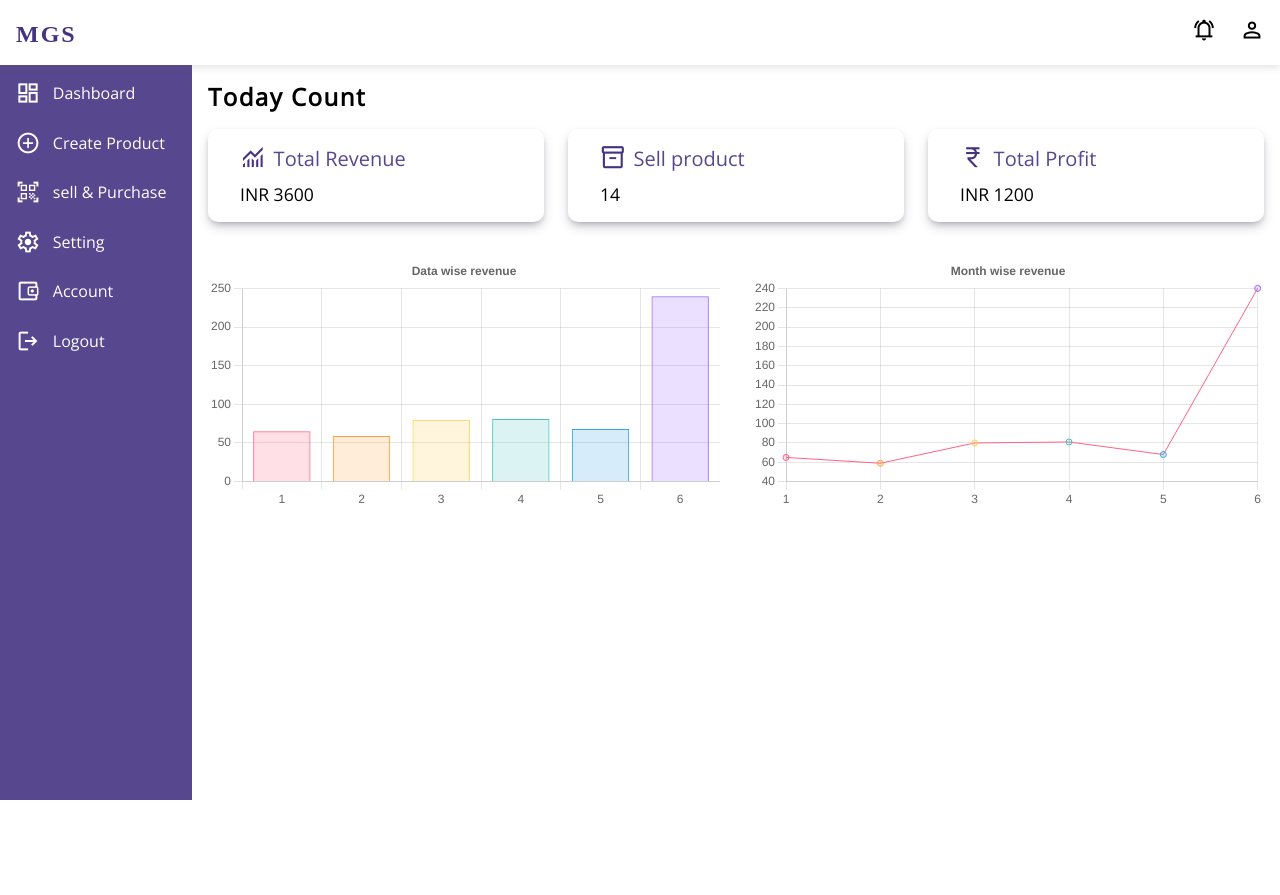
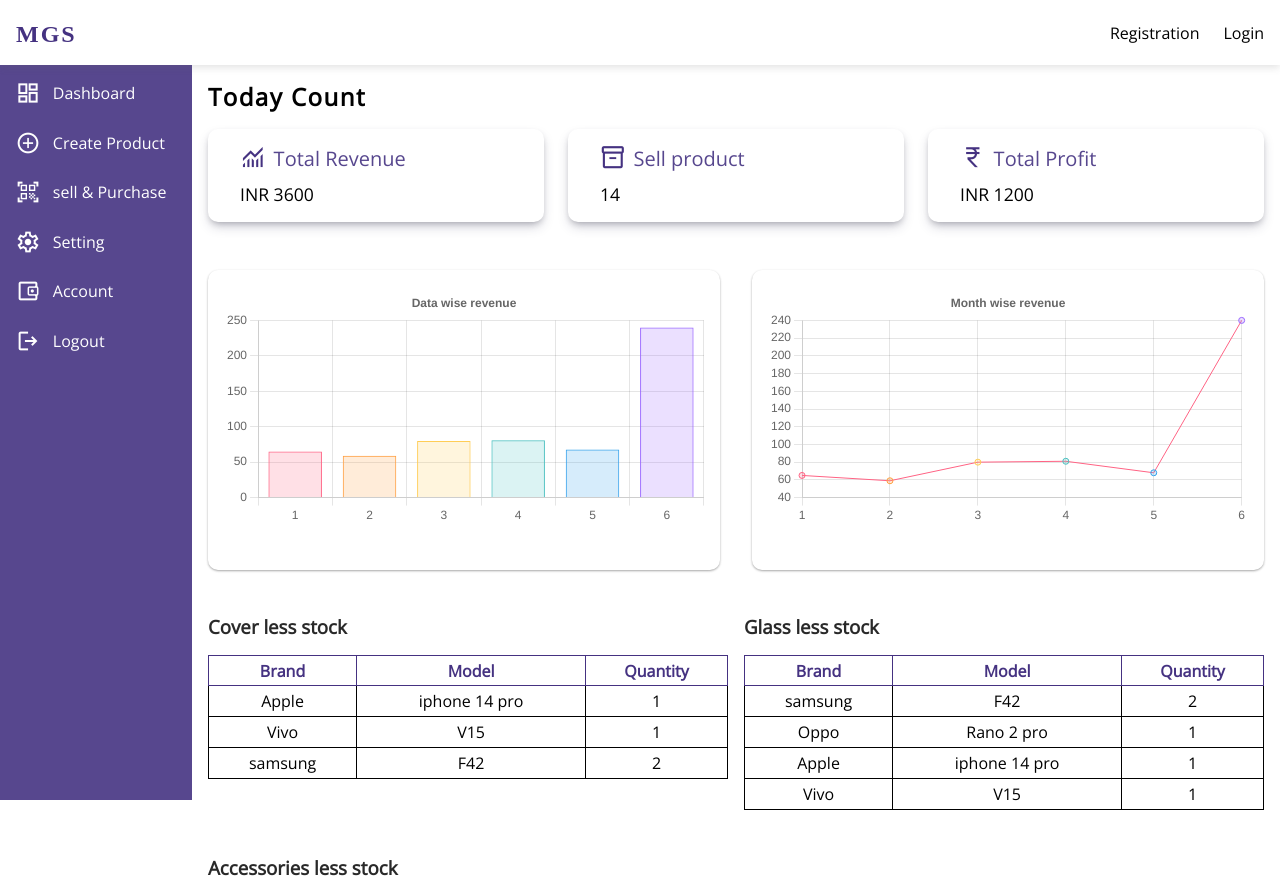
Before and after one commit to Hiten07/Gadget_System_Hackathon, a React (Vite) app: page / in a window 1280 px wide. Shown: the top 895 px of the page. Built offline with nearby package versions, Linux system fonts and the light colour scheme; a web font is replaced by a local one.

Commit message:
add less stock in dashbord

```diff
--- a/src/components/Navbar.jsx
+++ b/src/components/Navbar.jsx
@@ -5,7 +5,7 @@ import "./styles/navbar.css";
 function Navbar() {
     const [currantPage, setCurrantPage] = useState(window.location.pathname);
 
-    const isLogin = true;
+    const isLogin = false;
 
     useEffect(() => {
         setCurrantPage(window.location.pathname);
--- a/src/index.css
+++ b/src/index.css
@@ -23,7 +23,7 @@
     margin: 0 auto;
     padding: 1rem 0.5rem;
     position: relative;
-    top: 62px;
+    top: 30px;
 }
 
 .admin-container {
--- a/src/pages/Dashboard.jsx
+++ b/src/pages/Dashboard.jsx
@@ -101,6 +101,98 @@ const Dashboard = () => {
                     </div>
                 </div>
 
+                <div className="less-stock">
+                    <div>
+                        <h3>Cover less stock</h3>
+                        <table>
+                            <thead>
+                                <tr>
+                                    <th>Brand</th>
+                                    <th>Model</th>
+                                    <th>Quantity</th>
+                                </tr>
+                            </thead>
+                            <tbody>
+                                <tr>
+                                    <td>Apple</td>
+                                    <td>iphone 14 pro</td>
+                                    <td>1</td>
+                                </tr>
+                                <tr>
+                                    <td>Vivo</td>
+                                    <td>V15</td>
+                                    <td>1</td>
+                                </tr>
+                                <tr>
+                                    <td>samsung</td>
+                                    <td>F42</td>
+                                    <td>2</td>
+                                </tr>
+                            </tbody>
+                        </table>
+                    </div>
+
+                    <div>
+                        <h3>Glass less stock</h3>
+                        <table>
+                            <thead>
+                                <tr>
+                                    <th>Brand</th>
+                                    <th>Model</th>
+                                    <th>Quantity</th>
+                                </tr>
+                            </thead>
+                            <tbody>
+                                <tr>
+                                    <td>samsung</td>
+                                    <td>F42</td>
+                                    <td>2</td>
+                                </tr>
+                                <tr>
+                                    <td>Oppo</td>
+                                    <td>Rano 2 pro</td>
+                                    <td>1</td>
+                                </tr>
+                                <tr>
+                                    <td>Apple</td>
+                                    <td>iphone 14 pro</td>
+                                    <td>1</td>
+                                </tr>
+                                <tr>
+                                    <td>Vivo</td>
+                                    <td>V15</td>
+                                    <td>1</td>
+                                </tr>
+                            </tbody>
+                        </table>
+                    </div>
+
+                    <div>
+                        <h3>Accessories less stock</h3>
+                        <table>
+                            <thead>
+                                <tr>
+                                    <th>Brand</th>
+                                    <th>Model</th>
+                                    <th>Quantity</th>
+                                </tr>
+                            </thead>
+                            <tbody>
+                                <tr>
+                                    <td>Boat</td>
+                                    <td>Headphone</td>
+                                    <td>2</td>
+                                </tr>
+                                <tr>
+                                    <td>samsung</td>
+                                    <td>USB Cable</td>
+                                    <td>1</td>
+                                </tr>
+                            </tbody>
+                        </table>
+                    </div>
+
+                </div>
             </div>
         </div>
     )
--- a/src/pages/styles/dashboard.css
+++ b/src/pages/styles/dashboard.css
@@ -41,7 +41,10 @@ h2 {
 .chart {
     margin-top: 2rem;
     width: 50%;
-    height: 600px;
+    height: 300px;
+    padding: 1rem;
+    border-radius: 10px;
+    box-shadow: rgba(0, 0, 0, 0.12) 0px 1px 3px, rgba(0, 0, 0, 0.24) 0px 1px 2px;
 }
 
 .charts {
@@ -49,4 +52,42 @@ h2 {
     justify-content: center;
     align-items: center;
     gap: 2rem;
+    margin-block: 1rem;
 }
+
+.less-stock {
+    width: 100%;
+    display: grid;
+    grid-template-columns: 1fr 1fr;
+    gap: 1rem;
+}
+
+.less-stock div {
+    width: 100%;
+}
+
+h3 {
+    padding: 1.8rem 0 1rem 0;
+    color: #292929;
+}
+
+table {
+    width: 100%;
+    border-collapse: collapse;
+}
+
+table,
+th,
+td {
+    border: 1px solid;
+}
+
+th {
+    height: 30px;
+    color: var(--primary-color);
+}
+
+td {
+    text-align: center;
+    padding: 0.25rem 0;
+}
```
